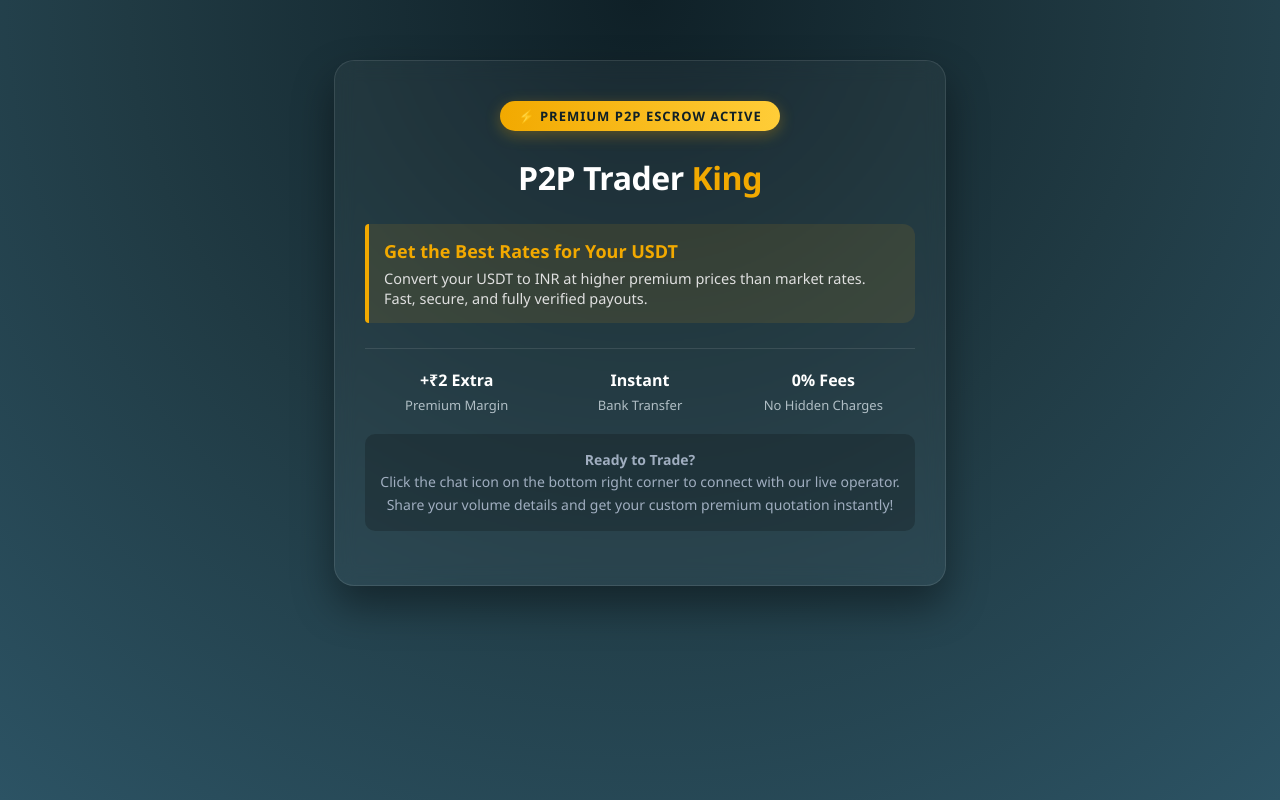
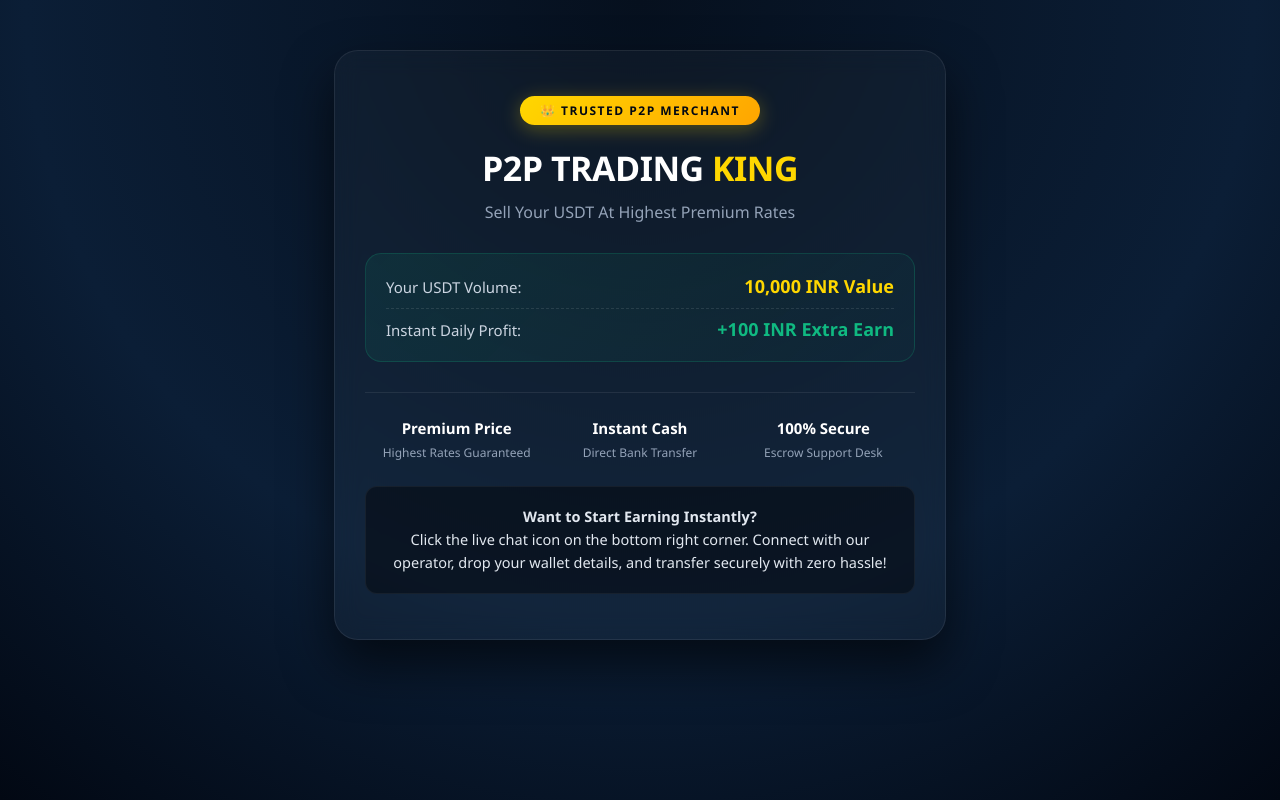
Before and after one commit to p2ptraderin-source/P2P-CUSTOMER-CARE, a plain HTML site: page index.html in a window 1280 px wide. Drawn offline with Linux system fonts and the light colour scheme.

Commit message:
Update index.html

```diff
--- a/index.html
+++ b/index.html
@@ -3,98 +3,107 @@
 <head>
     <meta charset="UTF-8">
     <meta name="viewport" content="width=device-width, initial-scale=1.0">
-    <title>P2P Trader King - Premium USDT Support Center</title>
+    <title>P2P TRADING KING 👑 - USDT Hub</title>
     <style>
-        /* Professional Premium Crypto Theme */
+        /* Modern Premium Crypto Theme */
         body {
-            font-family: 'Segoe UI', Roboto, Helvetica, Arial, sans-serif;
+            font-family: 'Segoe UI', Roboto, Helvetica, sans-serif;
             text-align: center;
-            background: radial-gradient(circle at top, #0f2027 0%, #203a43 50%, #2c5364 100%);
+            background: radial-gradient(circle at top, #06101e 0%, #0b1e36 60%, #020813 100%);
             color: #ffffff;
-            padding: 60px 20px;
+            padding: 50px 20px;
             margin: 0;
             min-height: 100vh;
             box-sizing: border-box;
         }
         .container {
-            background: rgba(255, 255, 255, 0.04);
-            backdrop-filter: blur(10px);
-            border: 1px solid rgba(255, 255, 255, 0.1);
-            padding: 40px 30px;
-            border-radius: 20px;
-            box-shadow: 0 20px 40px rgba(0,0,0,0.4);
+            background: rgba(255, 255, 255, 0.03);
+            backdrop-filter: blur(12px);
+            border: 1px solid rgba(255, 255, 255, 0.08);
+            padding: 45px 30px;
+            border-radius: 24px;
+            box-shadow: 0 25px 50px rgba(0,0,0,0.6);
             display: inline-block;
             max-width: 550px;
             width: 100%;
         }
-        .logo-badge {
-            background: linear-gradient(90deg, #f2a900 0%, #ffcd38 100%);
-            color: #0f2027;
-            padding: 6px 18px;
+        .crown-badge {
+            background: linear-gradient(135deg, #ffd700 0%, #ffa500 100%);
+            color: #020813;
+            padding: 6px 20px;
             border-radius: 50px;
-            font-size: 13px;
+            font-size: 12px;
             font-weight: 800;
             display: inline-block;
-            margin-bottom: 25px;
-            letter-spacing: 1px;
-            box-shadow: 0 4px 15px rgba(242, 169, 0, 0.3);
+            margin-bottom: 20px;
+            letter-spacing: 1.5px;
+            box-shadow: 0 4px 20px rgba(255, 215, 0, 0.3);
         }
         h1 {
             color: #ffffff;
-            margin: 0 0 15px 0;
-            font-size: 32px;
-            font-weight: 700;
+            margin: 0 0 10px 0;
+            font-size: 34px;
+            font-weight: 800;
             letter-spacing: -0.5px;
         }
         h1 span {
-            color: #f2a900;
+            color: #ffd700;
         }
-        .offer-box {
-            background: rgba(242, 169, 0, 0.1);
-            border-left: 4px solid #f2a900;
-            padding: 15px;
-            border-radius: 4px 12px 12px 4px;
+        .tagline {
+            color: #94a3b8;
+            font-size: 16px;
+            margin-bottom: 30px;
+        }
+
+        /* Dynamic Profit Table card */
+        .profit-card {
+            background: linear-gradient(135deg, rgba(16, 185, 129, 0.1) 0%, rgba(5, 150, 105, 0.05) 100%);
+            border: 1px solid rgba(16, 185, 129, 0.2);
+            padding: 20px;
+            border-radius: 16px;
             margin: 25px 0;
             text-align: left;
         }
-        .offer-box h3 {
-            margin: 0 0 5px 0;
-            color: #f2a900;
-            font-size: 18px;
+        .profit-row {
+            display: table;
+            width: 100%;
+            margin-bottom: 10px;
         }
-        .offer-box p {
-            margin: 0;
-            font-size: 14.5px;
-            color: #e0e0e0;
-        }
+        .profit-row:last-child { margin-bottom: 0; }
+        .profit-label { display: table-cell; font-size: 15px; color: #cbd5e1; }
+        .profit-value { display: table-cell; text-align: right; font-size: 18px; font-weight: 700; }
+        .highlight-text { color: #10b981; }
+        .gold-text { color: #ffd700; }
+
         .features {
             display: table;
             width: 100%;
-            margin: 25px 0 10px 0;
-            border-top: 1px solid rgba(255,255,255,0.1);
-            padding-top: 20px;
+            margin: 30px 0 15px 0;
+            border-top: 1px solid rgba(255,255,255,0.08);
+            padding-top: 25px;
         }
         .feature-item {
             display: table-cell;
             width: 33.33%;
             text-align: center;
-            font-size: 13px;
-            color: #b0bec5;
+            font-size: 12px;
+            color: #94a3b8;
         }
         .feature-item strong {
             display: block;
             color: #ffffff;
-            font-size: 16px;
-            margin-bottom: 5px;
+            font-size: 15px;
+            margin-bottom: 6px;
         }
-        .instructions {
-            color: #a0aec0;
-            font-size: 14px;
+        .cta-box {
+            color: #e2e8f0;
+            font-size: 14.5px;
             line-height: 1.6;
-            margin-top: 20px;
-            background: rgba(0, 0, 0, 0.2);
-            padding: 15px;
-            border-radius: 10px;
+            margin-top: 25px;
+            background: rgba(0, 0, 0, 0.4);
+            padding: 18px;
+            border-radius: 12px;
+            border: 1px solid rgba(255,255,255,0.05);
         }
 
         /* 🔥 TRICK: HIDES ALL TIDIO BRANDING & POWERED BY LABELS */
@@ -112,33 +121,40 @@
 <body>
 
     <div class="container">
-        <div class="logo-badge">⚡ PREMIUM P2P ESCROW ACTIVE</div>
-        <h1>P2P Trader <span>King</span></h1>
+        <div class="crown-badge">👑 TRUSTED P2P MERCHANT</div>
+        <h1>P2P TRADING <span>KING</span></h1>
+        <div class="tagline">Sell Your USDT At Highest Premium Rates</div>
 
-        <div class="offer-box">
-            <h3>Get the Best Rates for Your USDT</h3>
-            <p>Convert your USDT to INR at higher premium prices than market rates. Fast, secure, and fully verified payouts.</p>
+        <div class="profit-card">
+            <div class="profit-row">
+                <div class="profit-label">Your USDT Volume:</div>
+                <div class="profit-value gold-text">10,000 INR Value</div>
+            </div>
+            <div class="profit-row" style="margin-top: 8px; border-top: 1px dashed rgba(255,255,255,0.1); padding-top: 8px;">
+                <div class="profit-label">Instant Daily Profit:</div>
+                <div class="profit-value highlight-text">+100 INR Extra Earn</div>
+            </div>
         </div>
 
         <div class="features">
             <div class="feature-item">
-                <strong>+₹2 Extra</strong>
-                Premium Margin
+                <strong>Premium Price</strong>
+                Highest Rates Guaranteed
             </div>
             <div class="feature-item">
-                <strong>Instant</strong>
-                Bank Transfer
+                <strong>Instant Cash</strong>
+                Direct Bank Transfer
             </div>
             <div class="feature-item">
-                <strong>0% Fees</strong>
-                No Hidden Charges
+                <strong>100% Secure</strong>
+                Escrow Support Desk
             </div>
         </div>
 
-        <p class="instructions">
-            <strong>Ready to Trade?</strong><br>
-            Click the chat icon on the bottom right corner to connect with our live operator. Share your volume details and get your custom premium quotation instantly!
-        </p>
+        <div class="cta-box">
+            <strong>Want to Start Earning Instantly?</strong><br>
+            Click the live chat icon on the bottom right corner. Connect with our operator, drop your wallet details, and transfer securely with zero hassle!
+        </div>
     </div>
 
     <script src="//code.tidio.co/2lzqvvocnufx9728yd4ncqsij9pyxq2q.js"></script>
```
